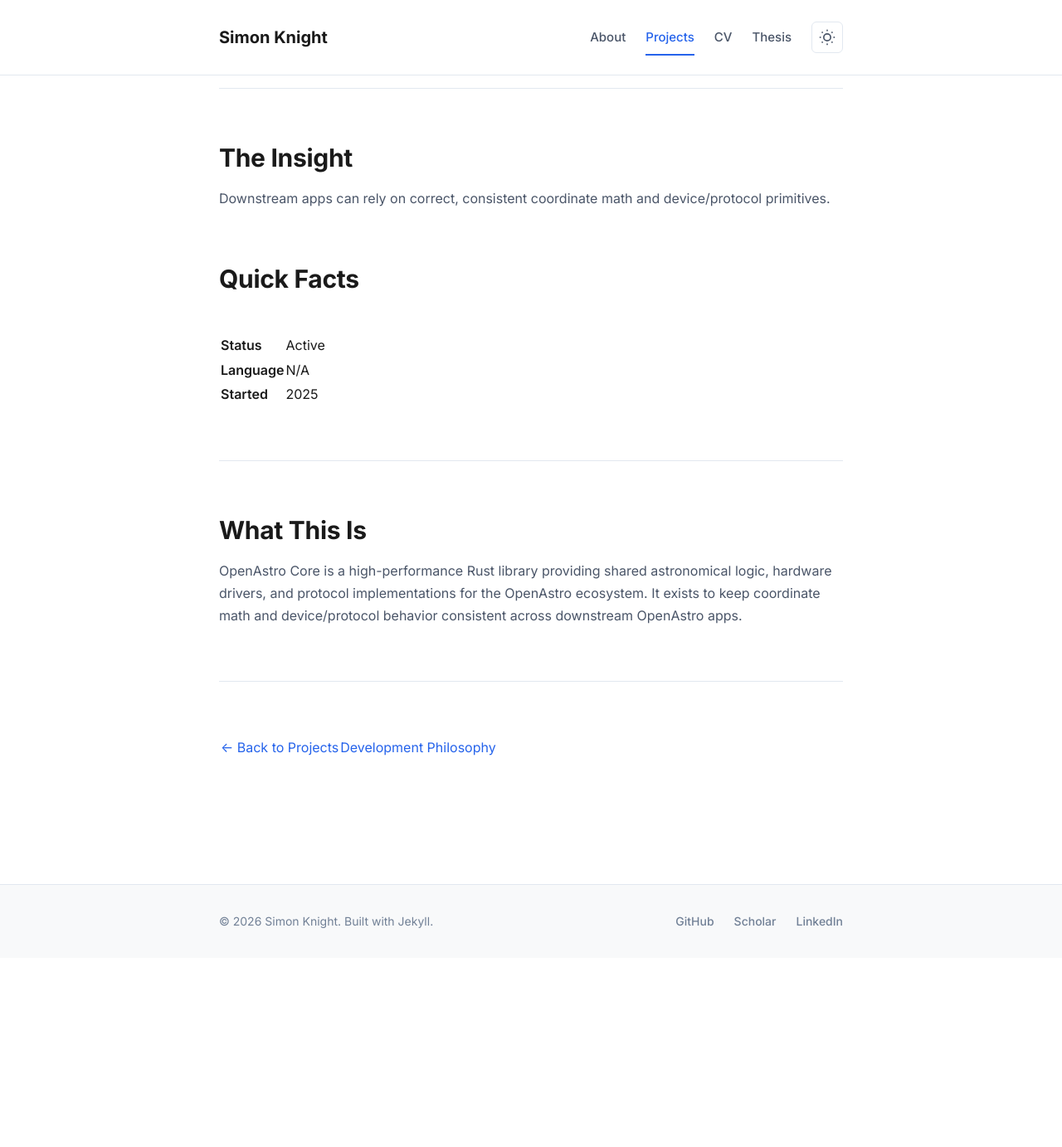
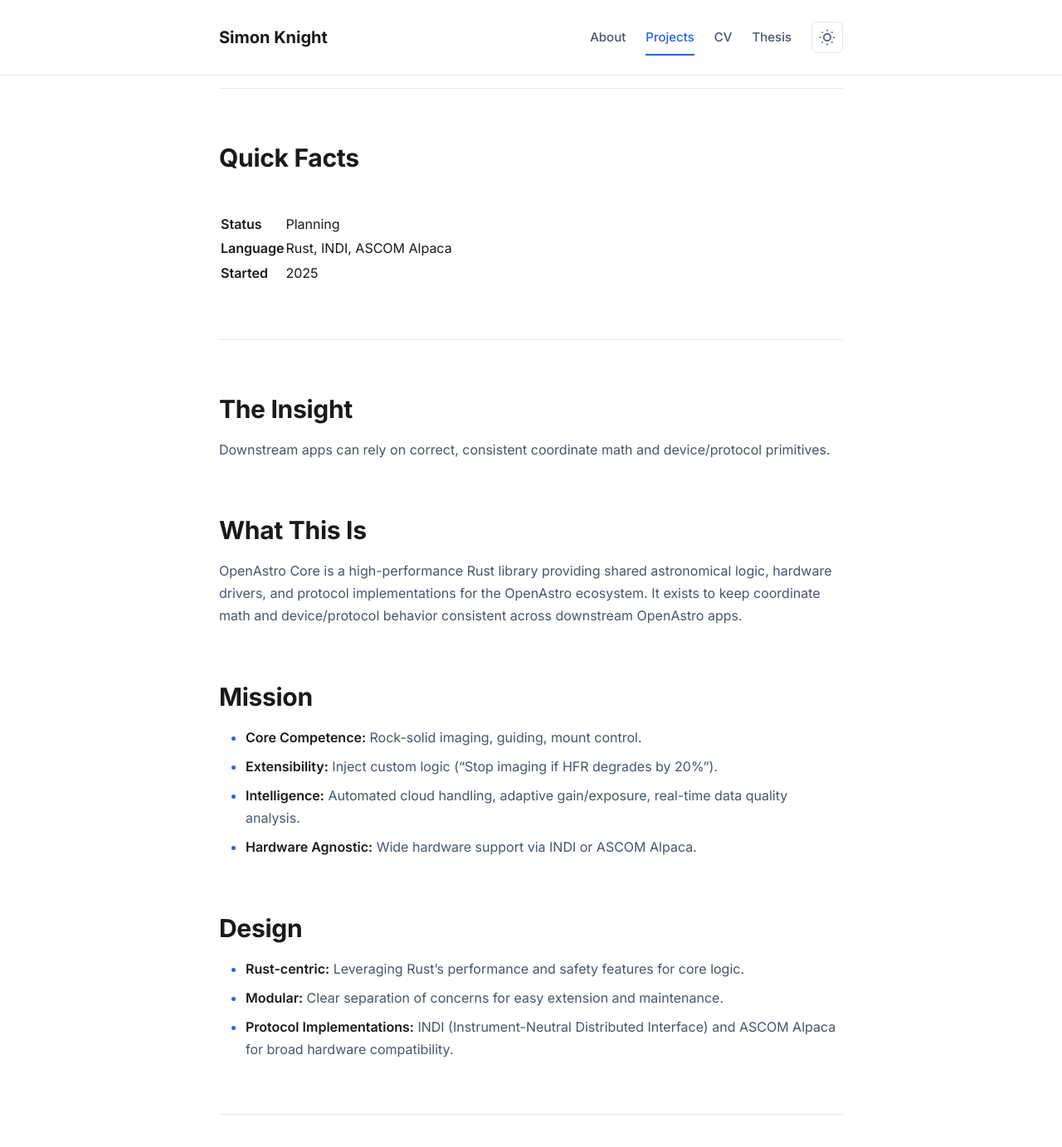
Before and after one commit to sk2/sk2.github.com, a Jekyll site: the page built from projects/open-astro-core.md, in a window 1280 px wide and 1400 px high, scrolled down 245 px. Shown: the top 1383 px of the window at 83% size. Built offline with Jekyll 4.4.1, drawn with Linux system fonts in a browser that asks for light colours; nearby versions of some CDN libraries; our own code applies the rules of GitHub Pages for plain Markdown files; before the commit the page ends 1363 px from its top, so only the background shows below that; some of the changed text lies outside the part shown.

Commit message:
feat: restore detailed open-astro-core project description
- Restore comprehensive project details for open-astro-core from backup.
- Refine content to adhere to Strunk & White principles: conciseness, active voice, clarity.
- Populate 'Quick Facts' and expand 'Mission' and 'Design' sections.
- Ensure consistent formatting and depth in generated project pages.

```diff
--- a/projects/open-astro-core.md
+++ b/projects/open-astro-core.md
@@ -4,31 +4,42 @@
 
 # open-astro-core
 
-<span class="status-badge status-active">Active Development</span>
+<span class="status-badge status-planning">Planning</span>
 
 [← Back to Projects](../projects)
 
 ---
 
+## Quick Facts
+
+| | |
+|---|---|
+| **Status** | Planning |
+| **Language** | Rust, INDI, ASCOM Alpaca |
+| **Started** | 2025 |
+
+---
 
 ## The Insight
 
 Downstream apps can rely on correct, consistent coordinate math and device/protocol primitives.
 
-## Quick Facts
-
-| | |
-|---|---|
-| **Status** | Active |
-| **Language** | N/A |
-| **Started** | 2025 |
-
----
-
 ## What This Is
 
-OpenAstro Core is a high-performance Rust library providing shared astronomical logic, hardware drivers, and protocol implementations for the OpenAstro ecosystem.
-It exists to keep coordinate math and device/protocol behavior consistent across downstream OpenAstro apps.
+OpenAstro Core is a high-performance Rust library providing shared astronomical logic, hardware drivers, and protocol implementations for the OpenAstro ecosystem. It exists to keep coordinate math and device/protocol behavior consistent across downstream OpenAstro apps.
+
+## Mission
+
+- **Core Competence:** Rock-solid imaging, guiding, mount control.
+- **Extensibility:** Inject custom logic ("Stop imaging if HFR degrades by 20%").
+- **Intelligence:** Automated cloud handling, adaptive gain/exposure, real-time data quality analysis.
+- **Hardware Agnostic:** Wide hardware support via INDI or ASCOM Alpaca.
+
+## Design
+
+- **Rust-centric:** Leveraging Rust's performance and safety features for core logic.
+- **Modular:** Clear separation of concerns for easy extension and maintenance.
+- **Protocol Implementations:** INDI (Instrument-Neutral Distributed Interface) and ASCOM Alpaca for broad hardware compatibility.
 
 ---
 
```
